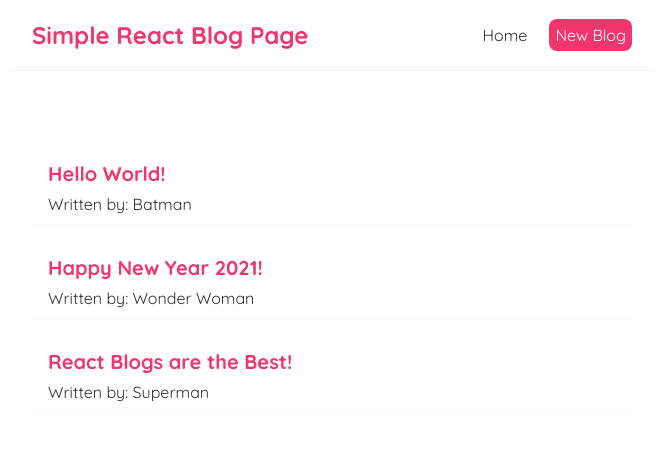
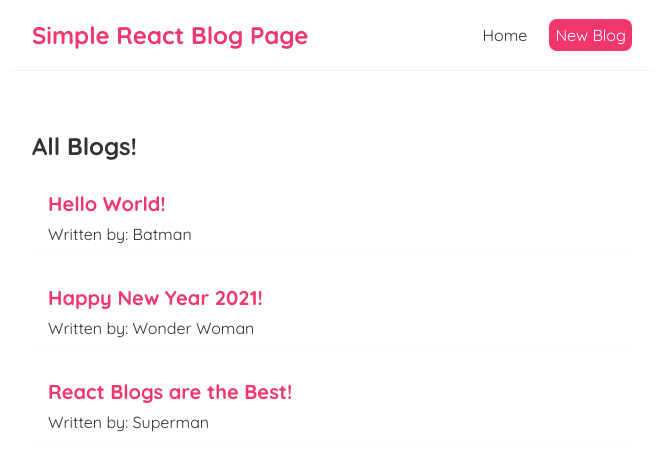
Before and after one commit to DevLukeHere/react-blog-app, a React (Create React App) app in the folder react-blog/: page / in a window 1280 px wide. Shown: the top 470 px of the page, without its empty margins (308-971 px from the left). Built offline with nearby package versions, Linux system fonts and the light colour scheme.

Commit message:
Refactor Blog List Posts on Homepage

```diff
--- /dev/null
+++ b/react-blog/src/BlogList.js
@@ -0,0 +1,16 @@
+const BlogList = ({blogs, title}) => {
+
+  return (
+    <div className="blog-list">
+      <h2>{title}</h2>
+      {blogs.map((blog) => (
+        <div className="blog-preview" key={blog.id}>
+          <h2>{ blog.title }</h2>
+          <p>Written by: { blog.author }</p>
+        </div>
+      ))}
+    </div>
+  );
+}
+
+export default BlogList;
--- a/react-blog/src/Home.js
+++ b/react-blog/src/Home.js
@@ -1,4 +1,5 @@
 import { useState } from 'react';
+import BlogList from './BlogList';
 
 const Home = () => {
   const [blogs, setBlogs] = useState([
@@ -9,12 +10,7 @@
 
   return (
     <div className="home">
-      {blogs.map((blog) => (
-        <div className="blog-preview" key={blog.id}>
-          <h2>{ blog.title }</h2>
-          <p>Written by: { blog.author }</p>
-        </div>
-      ))}
+      <BlogList blogs={blogs} title="All Blogs!" />
     </div>
   );
 }
```
